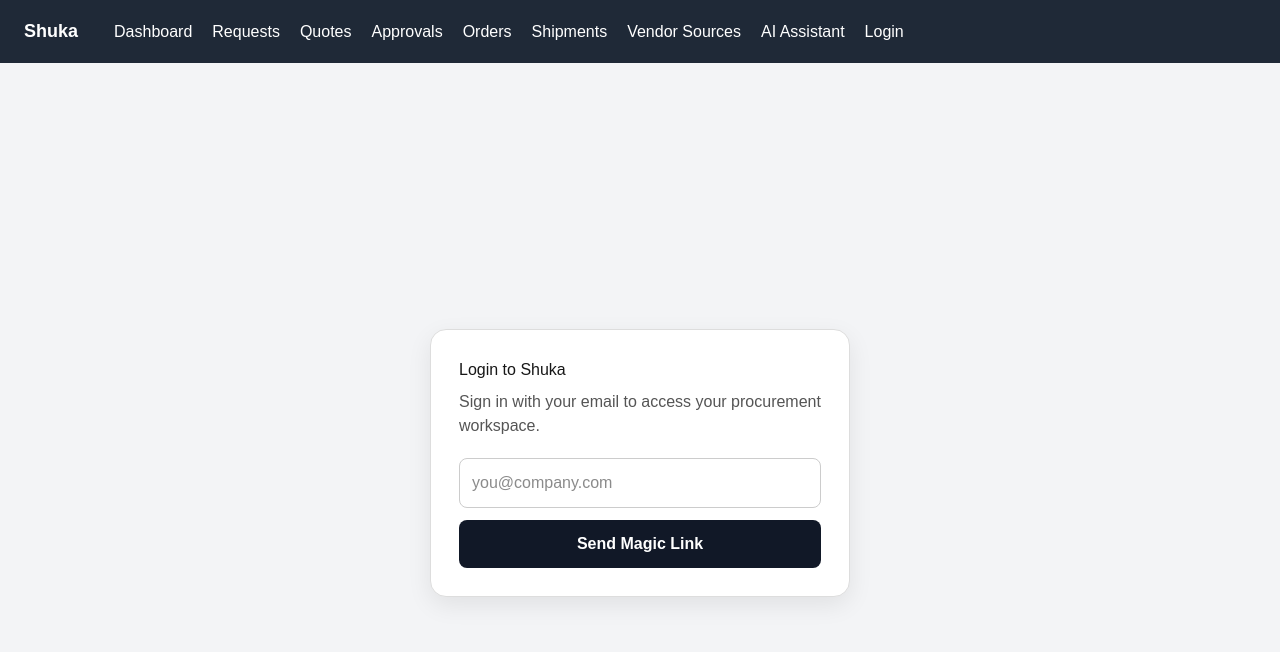
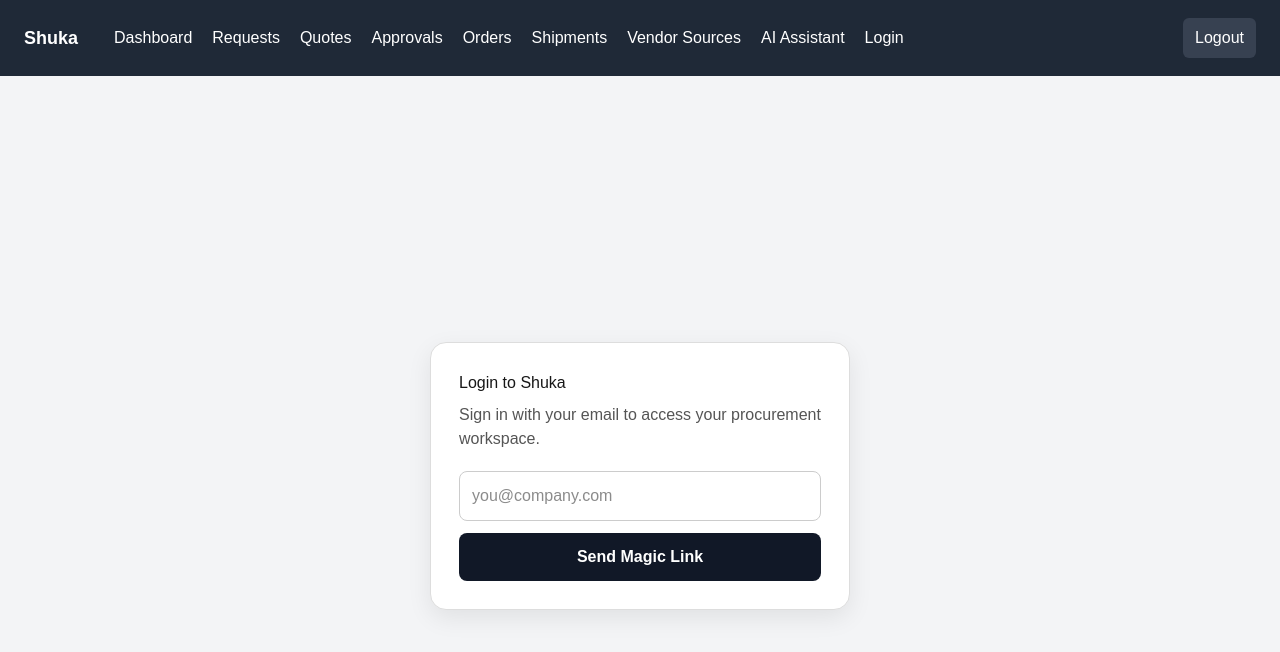
Before and after one commit to Gr33nstonecorp/shuka, a Next.js app: page /login in a window 1280 px wide. Shown: the top 652 px of the page. Built offline with nearby package versions, Linux system fonts and the light colour scheme; no server answers.

Commit message:
Update layout.tsx

```diff
--- a/app/layout.tsx
+++ b/app/layout.tsx
@@ -1,5 +1,7 @@
 import Link from "next/link";
 import "./globals.css";
+import AuthGate from "./components/AuthGate";
+import LogoutButton from "./components/LogoutButton";
 
 export const metadata = {
   title: "Shuka",
@@ -62,9 +64,15 @@ export default function RootLayout({
           <Link href="/login" style={{ color: "white", textDecoration: "none" }}>
             Login
           </Link>
+
+          <div style={{ marginLeft: "auto" }}>
+            <LogoutButton />
+          </div>
         </nav>
 
-        <div style={{ maxWidth: "1400px", margin: "0 auto" }}>{children}</div>
+        <div style={{ maxWidth: "1400px", margin: "0 auto" }}>
+          <AuthGate>{children}</AuthGate>
+        </div>
       </body>
     </html>
   );
```
